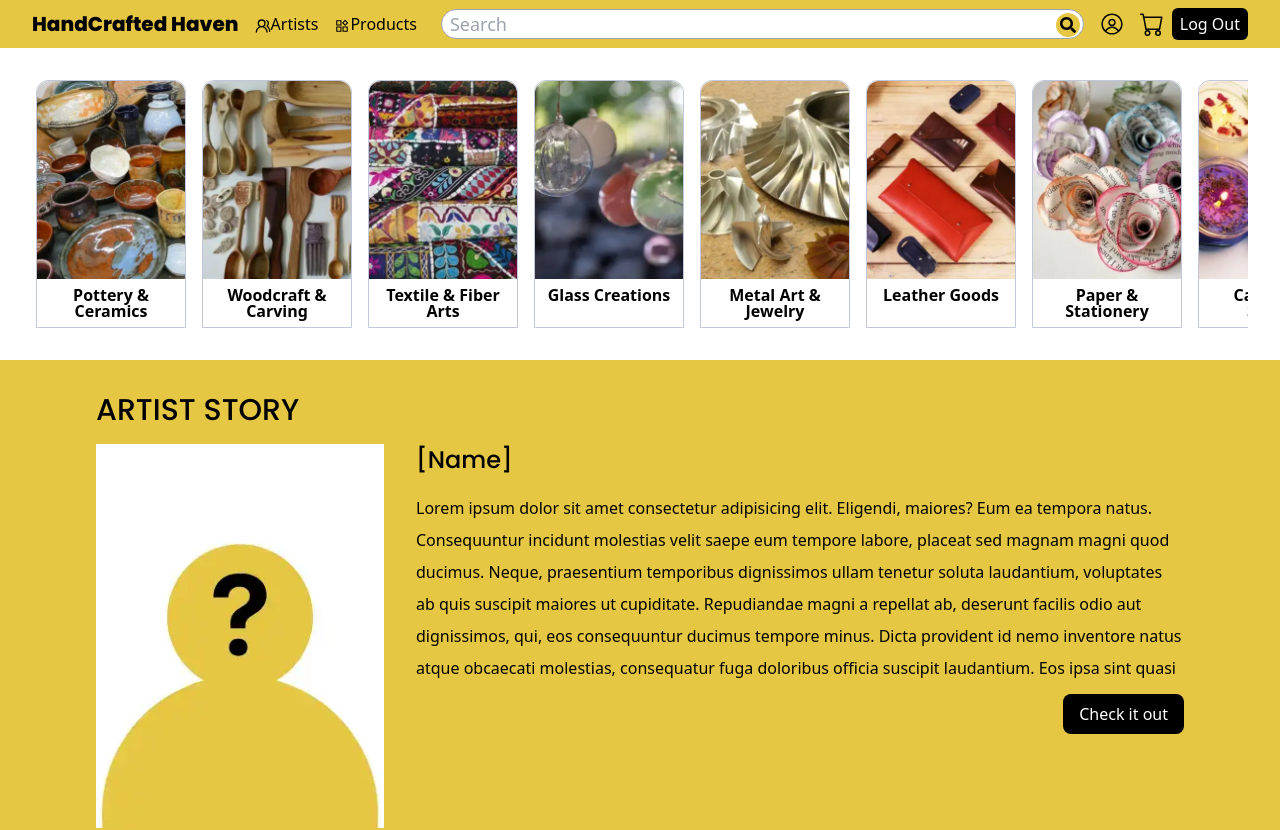
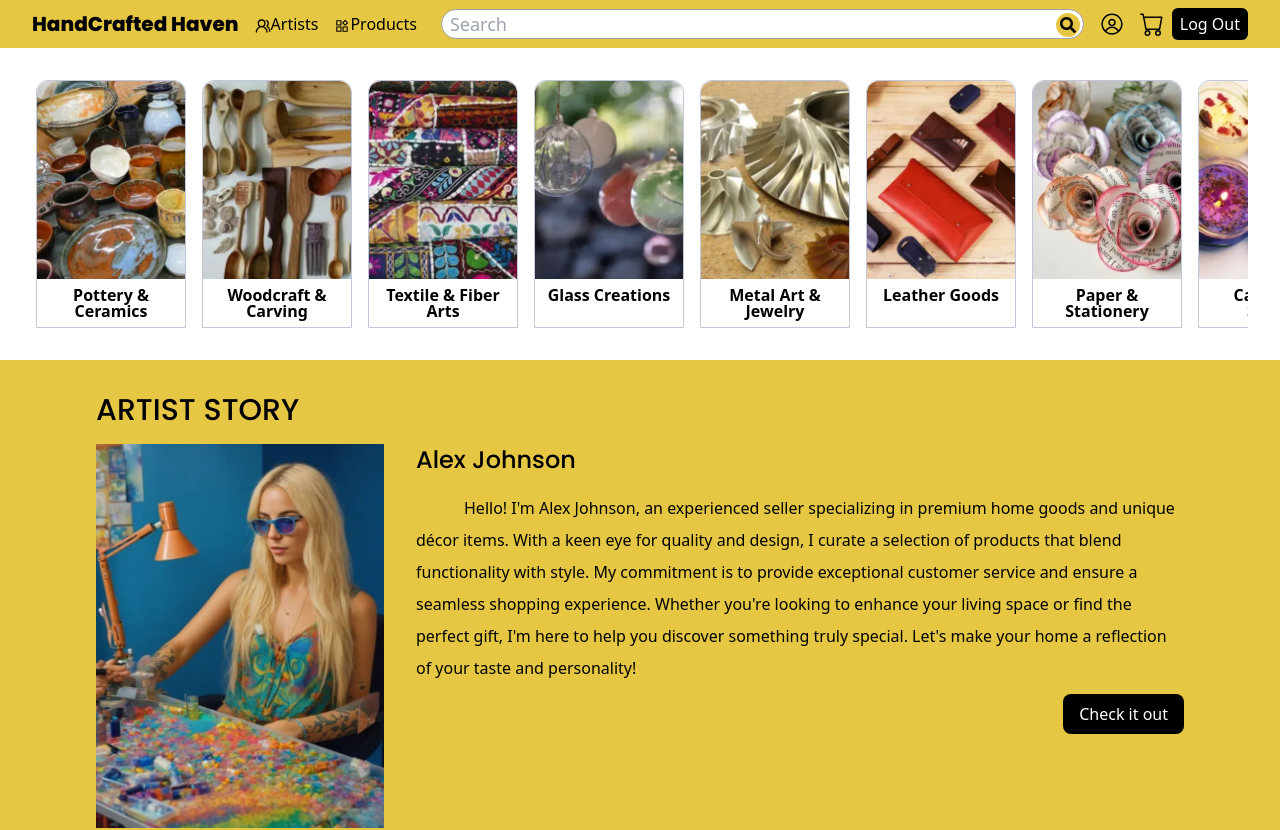
Before and after one commit to gyanqui/Handcrafted-Haven, a Next.js app: page /home in a window 1280 px wide. Shown: the top 830 px of the page. Built offline with nearby package versions, Linux system fonts and the light colour scheme.

Commit message:
feat: render artist story

```diff
--- a/src/app/lib/placeholder-data.ts
+++ b/src/app/lib/placeholder-data.ts
@@ -20,7 +20,7 @@ const users = [
       firstname: "Jane",
       lastname: "Doe",
       type: "User",
-      profile_picture: null,
+      profile_picture: '/artists/artist1.webp',
       // seller_id: "52a8fcbe-1722-41e7-8291-57807e0eae41"
     },
     {
--- a/src/app/page.tsx
+++ b/src/app/page.tsx
@@ -1,5 +1,5 @@
-import { HeroSection } from "./ui/landing/hero-section";
-import { ArtistStory } from "./ui/landing/artist-story";
+import HeroSection from "./ui/landing/hero-section";
+import ArtistStory from "./ui/landing/artist-story";
 import {
   Heading,
   ArrivalCard,
--- a/src/app/ui/home/ProductWrapper.tsx
+++ b/src/app/ui/home/ProductWrapper.tsx
@@ -1,6 +1,4 @@
 import ProductCard from "./ProductCard";
-import { Rate } from "antd";
-import { Poppins } from "next/font/google";
 import { poppins } from "../font";
 
 export default function ProductWrapper() {
--- a/src/app/ui/landing/artist-story.tsx
+++ b/src/app/ui/landing/artist-story.tsx
@@ -1,9 +1,28 @@
-"use client";
-
 import { poppins } from "../font";
 import Image from "next/image";
 
-export default function ArtistStory() {
+interface ArtistStoryProps {
+  firstname: string;
+  lastname: string;
+  url: string;
+  introduction: string;
+}
+
+export default function ArtistStory({
+  firstname,
+  lastname,
+  url,
+  introduction,
+}: ArtistStoryProps) {
+  const artist = {
+    seller_id: "410544b2-4001-4271-9855-fec4b6a6442a",
+    introduction:
+      "Hello! I'm Alex Johnson, an experienced seller specializing in premium home goods and unique décor items. With a keen eye for quality and design, I curate a selection of products that blend functionality with style. My commitment is to provide exceptional customer service and ensure a seamless shopping experience. Whether you're looking to enhance your living space or find the perfect gift, I'm here to help you discover something truly special. Let's make your home a reflection of your taste and personality!",
+    firstname: "Alex",
+    lastname: "Johnson",
+    profile_picture: "/artists/artist1.webp",
+  };
+
   return (
     <div className={`bg-custom-yellow py-8 md:px-12 lg:px-24 md:py-4 lg:py-8`}>
       <h2
@@ -14,80 +33,19 @@ export default function ArtistStory() {
       <div className="flex flex-col items-center md:items-start md:flex-row">
         <div className="max-w-72 h-auto flex-none mb-8 md:mb-0 md:mr-8">
           <Image
-            src="/placeholder/user-placeholder.webp"
+            src={artist.profile_picture || "/placeholder/user-placeholder.webp"}
             width={300}
             height={400}
-            alt="Artist's photo"
+            alt={`Artist ${artist?.firstname} ${artist?.lastname}'s photo`}
             className="object-contain"
           />
         </div>
-        <div className={`flex flex-col justify-between`} >
+        <div className={`flex flex-col justify-between`}>
           <div className="h-[250px] overflow-hidden">
             <h3 className={`${poppins.className} text-2xl mb-4`}>
-              [Name]
+              {artist?.firstname} {artist?.lastname}
             </h3>
-            <p className="leading-8 p-2 md:p-0">
-              Lorem ipsum dolor sit amet consectetur adipisicing elit. Eligendi,
-              maiores? Eum ea tempora natus. Consequuntur incidunt molestias
-              velit saepe eum tempore labore, placeat sed magnam magni quod
-              ducimus. Neque, praesentium temporibus dignissimos ullam tenetur
-              soluta laudantium, voluptates ab quis suscipit maiores ut
-              cupiditate. Repudiandae magni a repellat ab, deserunt facilis odio
-              aut dignissimos, qui, eos consequuntur ducimus tempore minus.
-              Dicta provident id nemo inventore natus atque obcaecati molestias,
-              consequatur fuga doloribus officia suscipit laudantium. Eos ipsa
-              sint quasi ducimus maiores magni adipisci modi obcaecati
-              blanditiis ab, iste asperiores quia, architecto magnam illum vel
-              nam enim illo doloremque ullam optio totam accusamus fugiat alias.
-              Odio dolor aut sunt vero consectetur quis alias! Dolorum odit
-              minus necessitatibus nemo quasi voluptas excepturi enim, nobis
-              quod expedita hic quos numquam natus soluta fugiat nostrum quis
-              odio ea cupiditate, alias accusamus. Sequi beatae dolorem id
-              saepe? Iure, beatae quaerat, commodi perspiciatis rem error
-              praesentium quos sapiente aliquam quasi quis excepturi porro!
-              Laboriosam quos ullam illo dolore aperiam neque quo, ratione
-              maiores, eum debitis consectetur quas perferendis dolorum nisi
-              consequuntur soluta in tempore a vitae non, fugit reprehenderit
-              reiciendis magni aliquid? Pariatur deleniti impedit minima nisi ex
-              sunt vitae omnis doloribus eius reprehenderit asperiores quo modi,
-              optio perferendis, tempore eligendi repellendus similique saepe.
-              Ipsum esse provident aliquam distinctio sed asperiores voluptatem
-              et autem eveniet eligendi, voluptates porro culpa ipsam repellat
-              rem neque exercitationem fugit tempora ullam. Asperiores
-              praesentium odit, nulla temporibus nobis at doloremque ea ratione
-              tempore ex ad incidunt iste vero nisi dolorem quidem eaque neque
-              explicabo aut quis, delectus, non vel! A placeat ipsa totam enim
-              fuga ratione aliquid sint odio minus consequuntur qui tempora,
-              quos officiis sed accusamus omnis, sequi fugiat nesciunt
-              asperiores voluptatum mollitia voluptas consectetur fugit
-              veritatis? Vero eum autem error tempora voluptates praesentium
-              omnis, perspiciatis maiores a iste pariatur voluptatibus totam
-              quae reiciendis beatae soluta odio sequi quas! Eum nobis commodi
-              aliquam reprehenderit facilis id illum, ad debitis veniam velit!
-              Accusamus itaque deserunt ad accusantium omnis est quos aperiam!
-              Magni quibusdam cupiditate ipsum quis delectus, adipisci cum
-              tempore dignissimos deleniti quo in iusto similique fuga ipsa
-              assumenda. Minus officia ad maxime saepe consequatur! Ea
-              voluptatibus, magnam est quo molestias delectus deleniti, animi
-              ipsa similique alias veniam illo commodi voluptatem atque totam?
-              Ratione culpa iure nam necessitatibus impedit dolorem quas velit
-              placeat, nobis maiores, possimus facere unde? Accusamus vitae sit
-              suscipit molestiae blanditiis voluptates voluptas assumenda
-              doloremque magni laboriosam numquam minima incidunt adipisci
-              voluptate, repellendus consequuntur reiciendis error doloribus
-              tempora dolore maxime provident sint. Molestias aliquid nostrum
-              optio. Distinctio eaque aliquid nam est atque sunt aspernatur
-              mollitia dolorum rem commodi modi voluptates, possimus dolore et
-              molestias aliquam earum ducimus expedita suscipit cupiditate.
-              Accusantium iure, dolor amet nostrum soluta qui sed officia quis,
-              vel adipisci voluptatibus laudantium! Tempore alias neque animi
-              magnam expedita, veritatis dolorum voluptatum cum maxime, quam
-              exercitationem. Id hic illum quo, sunt tempore vel possimus
-              deleniti, commodi, autem nihil provident harum neque aliquam
-              tenetur natus dolorem repellendus veniam enim. Error incidunt
-              necessitatibus aliquid ipsam, voluptatibus nulla! Explicabo, est
-              beatae.
-            </p>
+            <p className="leading-8 p-2 md:p-0 indent-12">{artist.introduction}</p>
           </div>
           <div className="flex justify-center md:justify-end">
             <button className="bg-black text-white px-4 py-2 rounded-lg">
--- a/src/app/ui/landing/hero-section.tsx
+++ b/src/app/ui/landing/hero-section.tsx
@@ -6,7 +6,7 @@ import { FaSearch } from "react-icons/fa";
 import { useDebouncedCallback } from "use-debounce";
 import Link from "next/link";
 
-export function HeroSection() {
+export default function HeroSection() {
   const handleSearch = useDebouncedCallback((term: string) => {
     console.log(term);
   }, 300);
```
Also changed, not shown: public/artists/artist1.webp (added).
